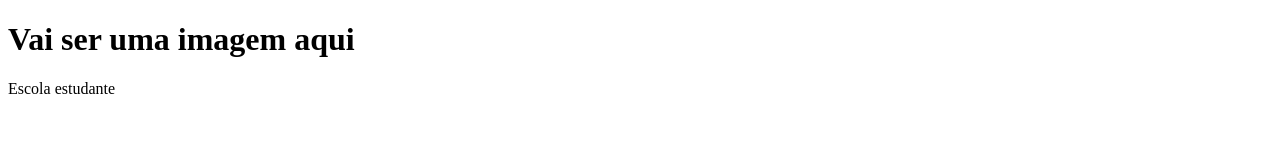
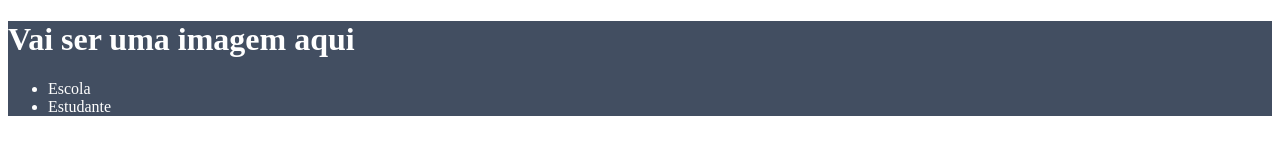
Before and after one commit to ProfJoaoG/aula-1, a plain HTML site: page index.html in a window 1280 px wide. Drawn offline with Linux system fonts and the light colour scheme.

Commit message:
Add files via upload

```diff
--- a/index.html
+++ b/index.html
@@ -5,14 +5,16 @@
     <meta http-equiv="X-UA-Compatible" content="IE=edge">
     <meta name="viewport" content="width=device-width, initial-scale=1.0">
     <title>Document</title>
-    <link rel="stylesheet" href="style.css"
+    <link rel="stylesheet" href="style.css">
 </head>
 <body>
-    <h1>Vai ser uma imagem aqui</h1>
-    <u1>
-        <l1>Escola</l1>
-        <l1>estudante</l1>
-    </u1>
-<header>
+    <header>
+        <h1>Vai ser uma imagem aqui</h1>
+        <ul>
+            <li>Escola</li>
+            <li>Estudante</li>
+        </ul>
+    </header>
+
 </body>
 </html>
--- a/style.css
+++ b/style.css
@@ -1 +1,4 @@
-header{background-color: #383D58;color:white}
+header {
+    background-color: #424E61;
+    color: white;
+}
```
